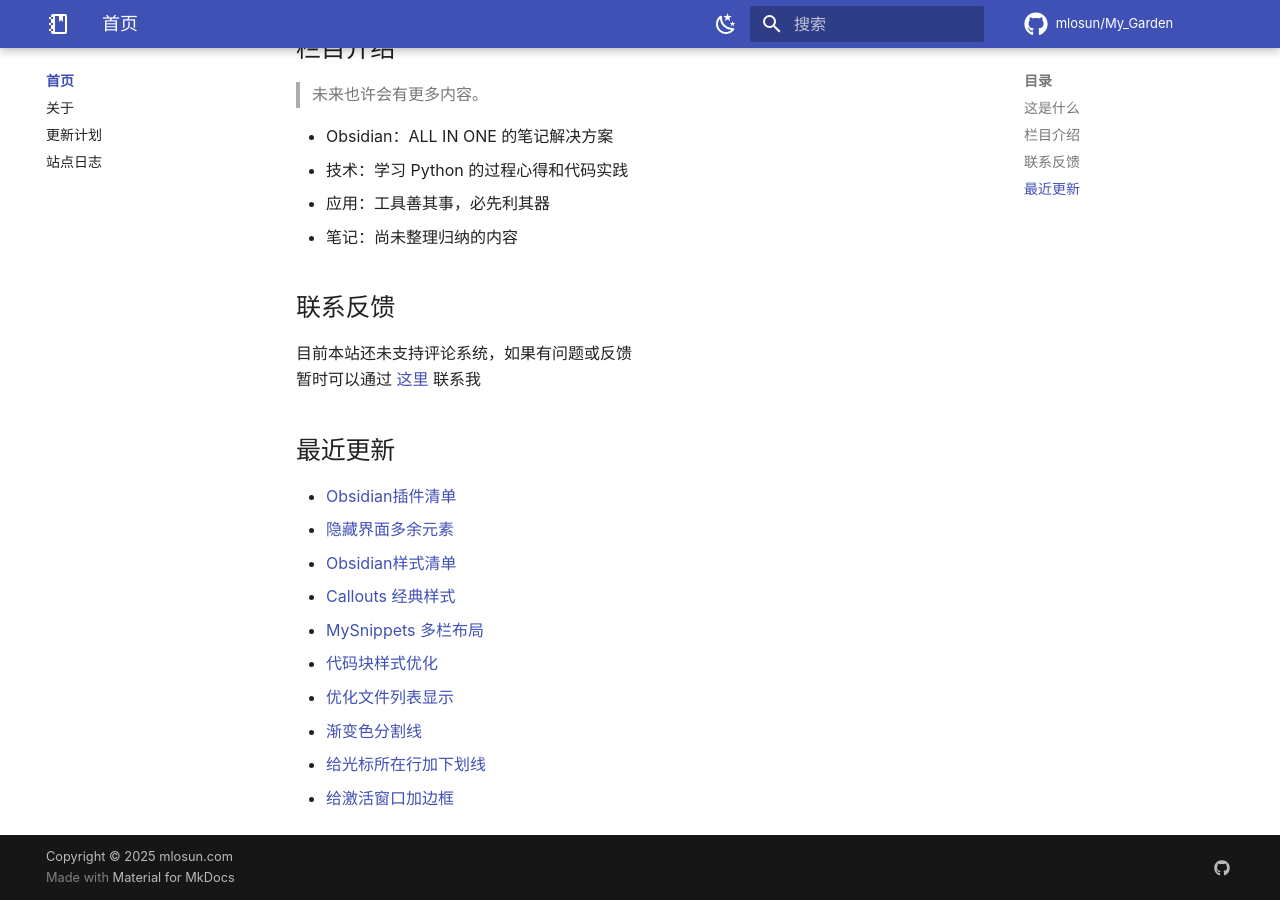
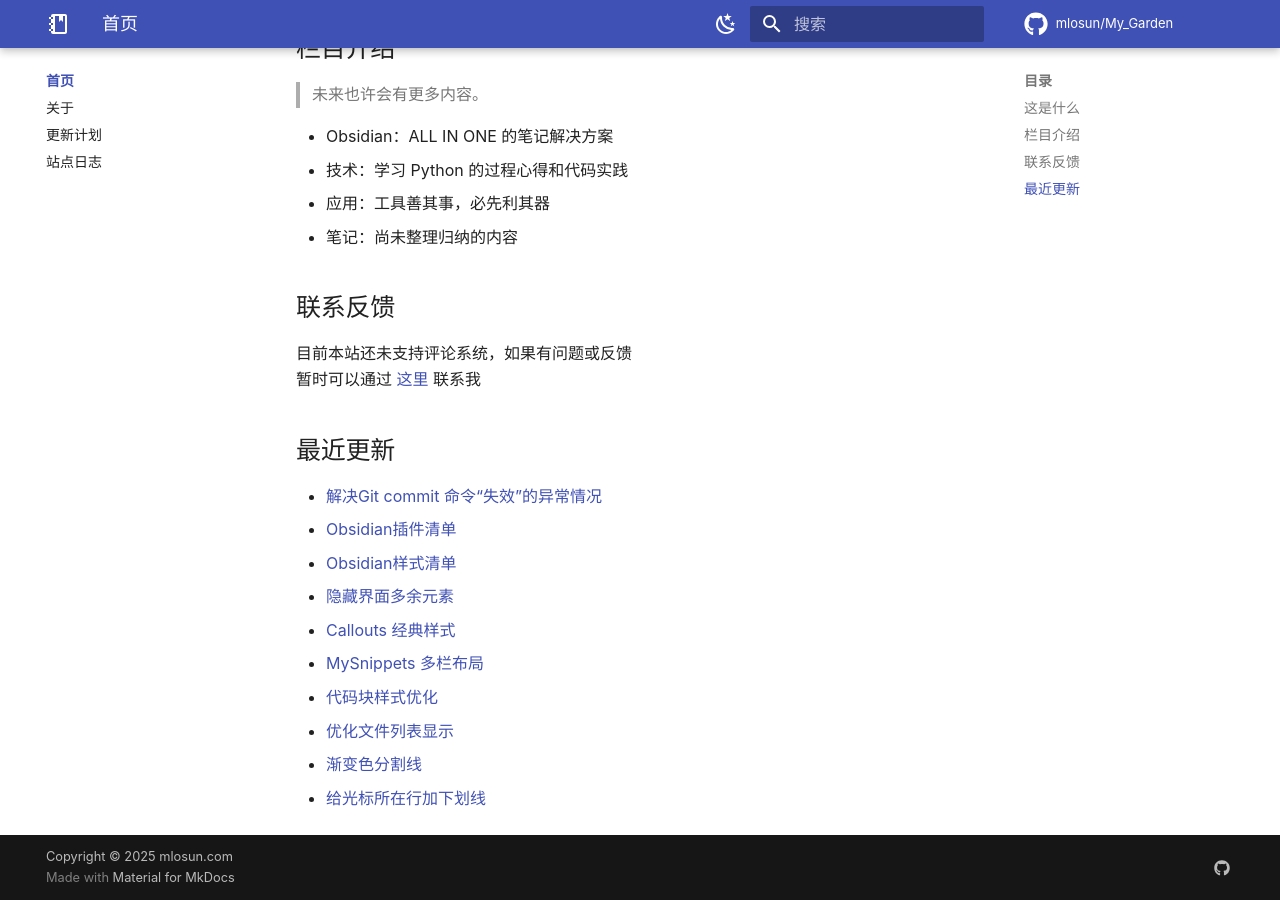
Before and after one commit to mlosun/My_Garden, an MkDocs documentation site: the page built from docs/index.md, in a window 1280 px wide and 900 px high, scrolled down 580 px. Built offline with MkDocs 1.6.1 and Material for MkDocs 9.7.7, drawn with Linux system fonts in a browser that asks for light colours; comment, search, counter and statistics services are not loaded.

Commit message:
PUSH NOTE : index.md

```diff
--- a/docs/index.md
+++ b/docs/index.md
@@ -33,13 +33,13 @@
 
 ## 最近更新
 
+- [解决Git commit 命令“失效”的异常情况](./notes/%E8%A7%A3%E5%86%B3Git%20commit%20%E5%91%BD%E4%BB%A4%E2%80%9C%E5%A4%B1%E6%95%88%E2%80%9D%E7%9A%84%E5%BC%82%E5%B8%B8%E6%83%85%E5%86%B5.md)
 - [Obsidian插件清单](./obsidian/Obsidian%E6%8F%92%E4%BB%B6%E6%B8%85%E5%8D%95.md)
+- [Obsidian样式清单](./obsidian/Obsidian%E6%A0%B7%E5%BC%8F%E6%B8%85%E5%8D%95.md)
 - [隐藏界面多余元素](./obsidian/snippets/%E9%9A%90%E8%97%8F%E7%95%8C%E9%9D%A2%E5%A4%9A%E4%BD%99%E5%85%83%E7%B4%A0.md)
-- [Obsidian样式清单](./obsidian/Obsidian%E6%A0%B7%E5%BC%8F%E6%B8%85%E5%8D%95.md)
 - [Callouts 经典样式](./obsidian/snippets/Callouts%20%E7%BB%8F%E5%85%B8%E6%A0%B7%E5%BC%8F.md)
 - [MySnippets 多栏布局](./obsidian/snippets/MySnippets%20%E5%A4%9A%E6%A0%8F%E5%B8%83%E5%B1%80.md)
 - [代码块样式优化](./obsidian/snippets/%E4%BB%A3%E7%A0%81%E5%9D%97%E6%A0%B7%E5%BC%8F%E4%BC%98%E5%8C%96.md)
 - [优化文件列表显示](./obsidian/snippets/%E4%BC%98%E5%8C%96%E6%96%87%E4%BB%B6%E5%88%97%E8%A1%A8%E6%98%BE%E7%A4%BA.md)
 - [渐变色分割线](./obsidian/snippets/%E6%B8%90%E5%8F%98%E8%89%B2%E5%88%86%E5%89%B2%E7%BA%BF.md)
 - [给光标所在行加下划线](./obsidian/snippets/%E7%BB%99%E5%85%89%E6%A0%87%E6%89%80%E5%9C%A8%E8%A1%8C%E5%8A%A0%E4%B8%8B%E5%88%92%E7%BA%BF.md)
-- [给激活窗口加边框](./obsidian/snippets/%E7%BB%99%E6%BF%80%E6%B4%BB%E7%AA%97%E5%8F%A3%E5%8A%A0%E8%BE%B9%E6%A1%86.md)
```
